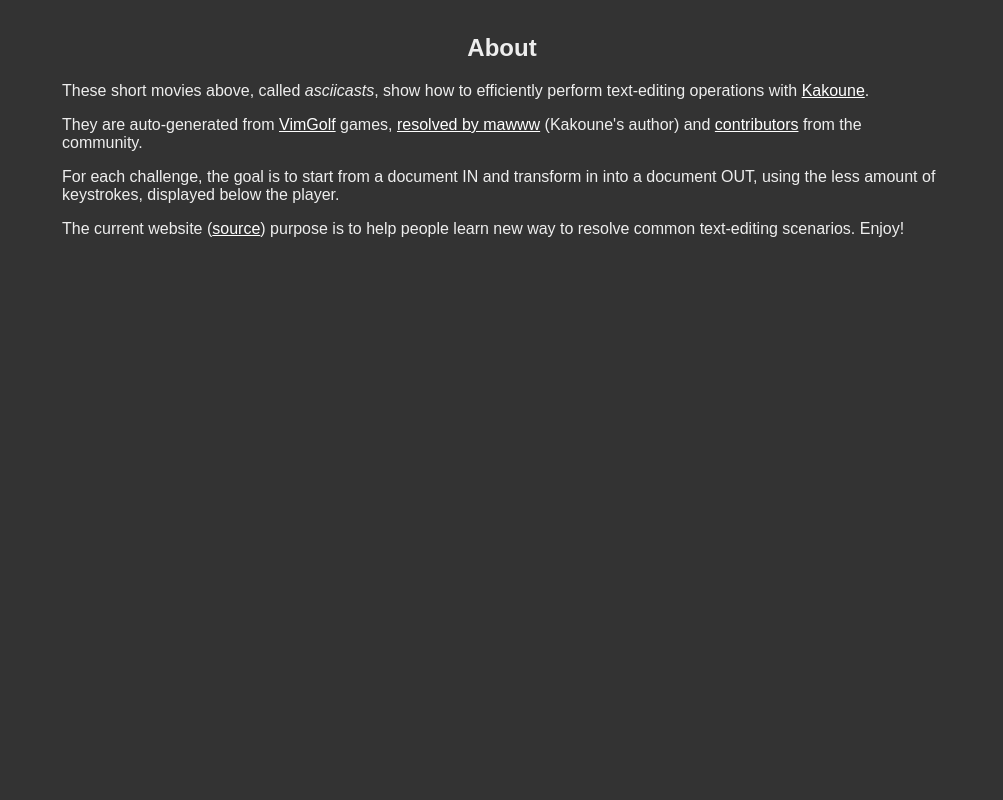
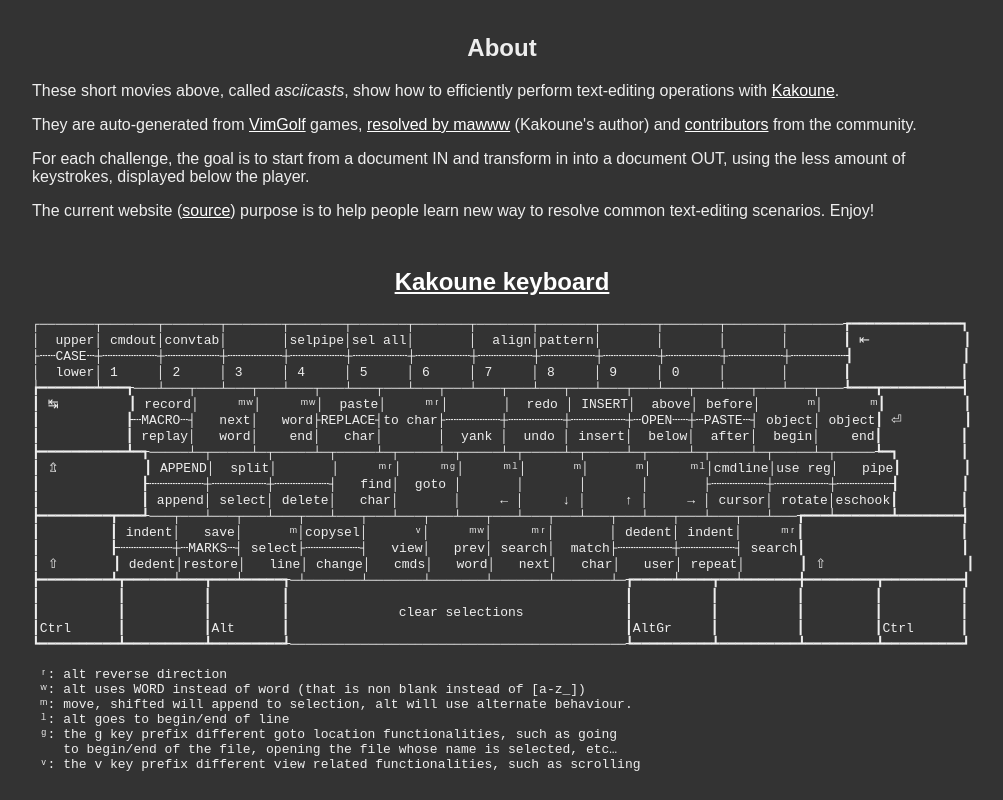
Before and after one commit to Delapouite/kakoune-tv, a plain HTML site: page index.html in a window 1280 px wide. Shown: the part 1688-2488 px from the top of the page, without its empty margins (138-1141 px from the left). Before the commit the page ends 1942 px from the top, so only its background shows below. Drawn offline with Linux system fonts and the light colour scheme.

Commit message:
feat: add kakoune keyboard

```diff
--- a/index.html
+++ b/index.html
@@ -43,6 +43,39 @@
 			<p>For each challenge, the goal is to start from a document IN and transform in into a document OUT, using the less amount of keystrokes, displayed below the player.</p>
 			<p>The current website (<a href="https://github.com/Delapouite/kakoune-tv">source</a>) purpose is to help people learn new way to resolve common text-editing scenarios. Enjoy!</p>
 		</div>
+
+		<h2><a href="https://github.com/mawww/kakoune/blob/master/doc/manpages/keys.asciidoc">Kakoune keyboard</a></h2>
+		<pre>
+┌───────┬───────┬───────┬───────┬───────┬───────┬───────┬───────┬───────┬───────┬───────┬───────┬───────┲━━━━━━━━━━━━━━┓
+│  upper│ cmdout│convtab│       │selpipe│sel all│       │  align│pattern│       │       │       │       ┃ ⇤            ┃
+├┄┄CASE┄┼┄┄┄┄┄┄┄┼┄┄┄┄┄┄┄┼┄┄┄┄┄┄┄┼┄┄┄┄┄┄┄┼┄┄┄┄┄┄┄┼┄┄┄┄┄┄┄┼┄┄┄┄┄┄┄┼┄┄┄┄┄┄┄┼┄┄┄┄┄┄┄┼┄┄┄┄┄┄┄┼┄┄┄┄┄┄┄┼┄┄┄┄┄┄┄┨              ┃
+│  lower│ 1     │ 2     │ 3     │ 4     │ 5     │ 6     │ 7     │ 8     │ 9     │ 0     │       │       ┃              ┃
+┢━━━━━━━┷━━━┱───┴───┬───┴───┬───┴───┬───┴───┬───┴───┬───┴───┬───┴───┬───┴───┬───┴───┬───┴───┬───┴───┬───┺━━━┳━━━━━━━━━━┫
+┃ ↹         ┃ record│     ᵐʷ│     ᵐʷ│  paste│     ᵐʳ│       │  redo │ INSERT│  above│ before│      ᵐ│      ᵐ┃          ┃
+┃           ┠┄MACRO┄┤   next│   word├REPLACE┤to char├┄┄┄┄┄┄┄┼┄┄┄┄┄┄┄┼┄┄┄┄┄┄┄┼┄OPEN┄┄┼┄PASTE┄┤ object│ object┃ ⏎        ┃
+┃           ┃ replay│   word│    end│   char│       │  yank │  undo │ insert│  below│  after│  begin│    end┃          ┃
+┣━━━━━━━━━━━┻━┱─────┴─┬─────┴─┬─────┴─┬─────┴─┬─────┴─┬─────┴─┬─────┴─┬─────┴─┬─────┴─┬─────┴─┬─────┴─┬─────┺━┓        ┃
+┃ ⇬           ┃ APPEND│  split│       │     ᵐʳ│     ᵐᵍ│     ᵐˡ│      ᵐ│      ᵐ│     ᵐˡ│cmdline│use reg│   pipe┃        ┃
+┃             ┠┄┄┄┄┄┄┄┼┄┄┄┄┄┄┄┼┄┄┄┄┄┄┄┤   find│  goto │       │       │       │       ├┄┄┄┄┄┄┄┼┄┄┄┄┄┄┄┼┄┄┄┄┄┄┄┨        ┃
+┃             ┃ append│ select│ delete│   char│       │     ← │     ↓ │     ↑ │     → │ cursor│ rotate│eschook┃        ┃
+┣━━━━━━━━━┳━━━┹───┬───┴───┬───┴───┬───┴───┬───┴───┬───┴───┬───┴───┬───┴───┬───┴───┬───┴───┬───┴───┲━━━┷━━━━━━━┻━━━━━━━━┫
+┃         ┃ indent│   save│      ᵐ│copysel│      ᵛ│     ᵐʷ│     ᵐʳ│       │ dedent│ indent│     ᵐʳ┃                    ┃
+┃         ┠┄┄┄┄┄┄┄┼┄MARKS┄┤ select├┄┄┄┄┄┄┄┤   view│   prev│ search│  match├┄┄┄┄┄┄┄┼┄┄┄┄┄┄┄┤ search┃                    ┃
+┃ ⇧       ┃ dedent│restore│   line│ change│   cmds│   word│   next│   char│   user│ repeat│       ┃ ⇧                  ┃
+┣━━━━━━━━━┻┳━━━━━━┷━━━┳━━━┷━━━━━┱─┴───────┴───────┴───────┴───────┴───────┴─┲━━━━━┷━━━━┳━━┷━━━━━━━╋━━━━━━━━━┳━━━━━━━━━━┫
+┃          ┃          ┃         ┃                                           ┃          ┃          ┃         ┃          ┃
+┃          ┃          ┃         ┃              clear selections             ┃          ┃          ┃         ┃          ┃
+┃Ctrl      ┃          ┃Alt      ┃                                           ┃AltGr     ┃          ┃         ┃Ctrl      ┃
+┗━━━━━━━━━━┻━━━━━━━━━━┻━━━━━━━━━┹───────────────────────────────────────────┺━━━━━━━━━━┻━━━━━━━━━━┻━━━━━━━━━┻━━━━━━━━━━┛
+
+ ʳ: alt reverse direction
+ ʷ: alt uses WORD instead of word (that is non blank instead of [a-z_])
+ ᵐ: move, shifted will append to selection, alt will use alternate behaviour.
+ ˡ: alt goes to begin/end of line
+ ᵍ: the g key prefix different goto location functionalities, such as going
+    to begin/end of the file, opening the file whose name is selected, etc…
+ ᵛ: the v key prefix different view related functionalities, such as scrolling
+		</pre>
 	</main>
 
 	<script src="asciicasts.js"></script>
--- a/kakoune-tv.css
+++ b/kakoune-tv.css
@@ -19,7 +19,7 @@ h2 {
 
 main {
 	margin: 0 auto;
-	width: 880px;
+	width: 940px;
 }
 
 #kakoune-logo {
```
